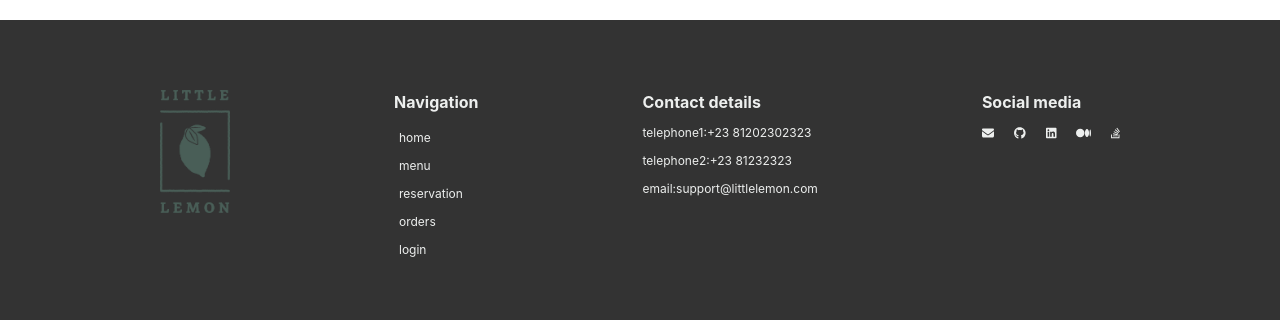
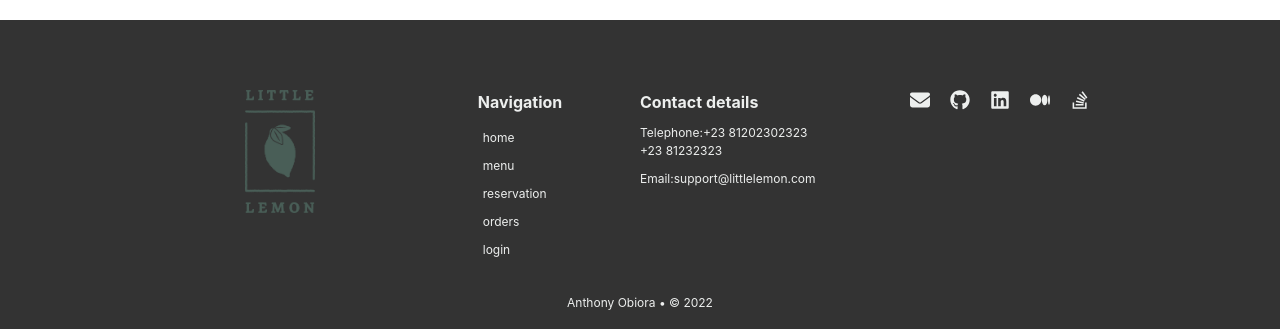
Before and after one commit to iamkizito/little_lemon, a React (Create React App) app: page / in a window 1280 px wide. Shown: the part 2310-2639 px from the top of the page. Built offline with nearby package versions, Linux system fonts and the light colour scheme.

Commit message:
changed the implementation of the footer to use grid, and make some rearrangements, also removed the a in the Herosection button text

```diff
--- a/src/components/Footer.jsx
+++ b/src/components/Footer.jsx
@@ -5,45 +5,20 @@ import footerLogo from '../assets/images/Asset 18@4x.png';
 import SectionContainer from "./SectionContainer";
 import { navLinks } from "./Header";
 import { Link } from "react-router-dom";
-import { Flex, Box, Image } from "@chakra-ui/react";
+import { Flex, Box, Image, Grid } from "@chakra-ui/react";
 import { colorPallete as cp } from "../variables";
 import FooterNavLink from "./FooterNavLink";
+import Socials from "./Socials";
 
-const socials = [
-    {
-        icon: faEnvelope,
-        url: "mailto: hello@example.com",
-    },
-    {
-            icon: faGithub,
-        url: "https://github.com",
-    },
-    {
-        icon: faLinkedin,
-        url: "https://www.linkedin.com",
-    },
-    {
-        icon: faMedium,
-        url: "https://medium.com",
-    },
-    {
-        icon: faStackOverflow,
-        url: "https://stackoverflow.com",
-    },
-];
 
 const contacts = [
     {
-        name: 'telephone1',
-        value: "+23 81202302323",
+        name: 'Telephone',
+        values: ["+23 81202302323", "+23 81232323"],
     },
     {
-        name: 'telephone2',
-        value: "+23 81232323",
-    },
-    {
-        name: 'email',
-        value: "support@littlelemon.com",
+        name: 'Email',
+        values: ["support@littlelemon.com"],
     },
 ];
 
@@ -59,17 +34,25 @@ const Footer = ({setActive}) => {
             paddingLeft="20px"
             paddingRight="20px"
         >
-            <SectionContainer className="wrapper"
+            <SectionContainer className="section-container"
                 flex={1}
                 display="flex"
-                justifyContent="space-between"
+                flexDirection="column"
+                justifyContent="center"
+                alignItems="center"
+                fontSize="0.75rem"
+            >
+                <Grid
+                    gridTemplateColumns={{base:"repeat(2, 1fr)", md:"repeat(4, 1fr)"}}
+                    justifyItems="center"
                     alignItems="start"
-                fontSize="0.75rem"
-                gap="20px"
                 >
+
                     <Image width="70px" objectFit="contain" src={footerLogo} alt="logo image" />
 
-                <Box className="navigation">
+                    <Box className="navigation"
+                        display={{base:"none", md:"block"}}
+                    >
                         <Box as="h1" className="title" fontSize="1rem" fontWeight="bold" marginBottom="10px">
                             Navigation
                         </Box>
@@ -94,43 +77,33 @@ const Footer = ({setActive}) => {
                         <Box as="h1" className="title" fontSize="1rem" fontWeight="bold" marginBottom="10px">
                             Contact details
                         </Box>
+
                         {contacts.map((contact, index) => {
                             return (
                                 <Flex key={index} className="contact" flexWrap="wrap" marginBottom="10px">
                                     <Box className="name">{contact.name}:</Box>
-                                <Box className="value">{contact.value}</Box>
+                                    {contact.values.map((value, index) => {
+                                        return (
+                                            <Box key={index} className="value">{value}</Box>
+                                        )
+                                    })}
                                 </Flex>
                             )
                         })}
-                    <SocialMedia socials={socials} display={{base: 'block', md: 'none'}}/>
                     </Box>
 
-                <SocialMedia socials={socials} display={{base: 'none', md: 'block'}}/>
+                    <Socials
+                        marginTop={{base:"30px", md:"0px"}}
+                        gridColumn={{base:"span 2", md:"span 1"}}
+                        iconWidth="20px"
+                    />
+                </Grid>
+
+                <Box as="p" marginTop="30px">Anthony Obiora • © 2022</Box>
             </SectionContainer>
         </Flex>
     )
 }
 
+
 export default Footer;
-
-
-
-
-const SocialMedia = ({socials, ...props}) => {
-    return (
-        <Box className="social_media" {...props}>
-            <Box as="h1" className="title" fontSize="1rem" fontWeight="bold" marginBottom="10px">
-                Social media
-            </Box>
-            <Flex className="socials" gap="20px" flexWrap="wrap">
-                {socials.map((social, index) => {
-                    return (
-                        <Box as={Link} key={index} className='social' to={social.url} target="_blank" rel="noopener noreferrer">
-                            <FontAwesomeIcon style={{width: "100%"}} icon={social.icon} />
-                        </Box>
-                    )
-                })}
-            </Flex>
-        </Box>
-    )
-}
--- /dev/null
+++ b/src/components/Socials.jsx
@@ -0,0 +1,75 @@
+import { useState } from "react";
+import { FontAwesomeIcon } from "@fortawesome/react-fontawesome";
+import { faEnvelope } from "@fortawesome/free-solid-svg-icons";
+import {
+    faGithub,
+    faLinkedin,
+    faMedium,
+    faStackOverflow,
+} from "@fortawesome/free-brands-svg-icons";
+import { Box, HStack } from "@chakra-ui/react";
+import { colorPallete as cp } from "../variables";
+
+
+const socials = [
+    {
+        icon: faEnvelope,
+        url: "mailto: hello@example.com",
+    },
+    {
+        icon: faGithub,
+        url: "https://github.com",
+    },
+    {
+        icon: faLinkedin,
+        url: "https://www.linkedin.com",
+    },
+    {
+        icon: faMedium,
+        url: "https://medium.com",
+    },
+    {
+        icon: faStackOverflow,
+        url: "https://stackoverflow.com",
+    },
+];
+
+
+
+const Socials = ({iconWidth, ...props}) => {
+    return (
+        <HStack spacing={5} {...props}>
+            {socials.map((social, index) => {
+                return (
+                    <Social
+                        key={index}
+                        href={social.url}
+                        icon={social.icon}
+                        width={iconWidth}
+                        height={iconWidth}
+                    />
+                )
+            })}
+        </HStack>
+    )
+}
+
+export default Socials;
+
+
+
+const Social = ({href, icon, ...props}) => {
+    const [isHovered, setIsHovered] = useState(false)
+
+    return (
+        <Box as="a" className='social' href={href} target="_blank" rel="noopener noreferrer"
+            onMouseEnter={() => setIsHovered(true)}
+            onMouseLeave={() => setIsHovered(false)}
+            cursor="pointer"
+            color = {isHovered? cp.secondary1 : ""}
+            {...props}
+        >
+            <FontAwesomeIcon icon={icon} style={{width:"100%", height:"100%", objectFit:"cover"}} />
+        </Box>
+    )
+}
--- a/src/components/home/HeroSection.jsx
+++ b/src/components/home/HeroSection.jsx
@@ -31,7 +31,7 @@ const HeroSection = ({title, location, description, imageSrc}) => {
                         fontSize={{base:"0.9rem", md:"1rem"}}
                         marginTop="20px"
                     >
-                        Reserve a Table
+                        Reserve Table
                     </ActionButton>
                 </Box>
                 <Box className="image"
```
Lines whose indentation alone changed are shown as unchanged.
